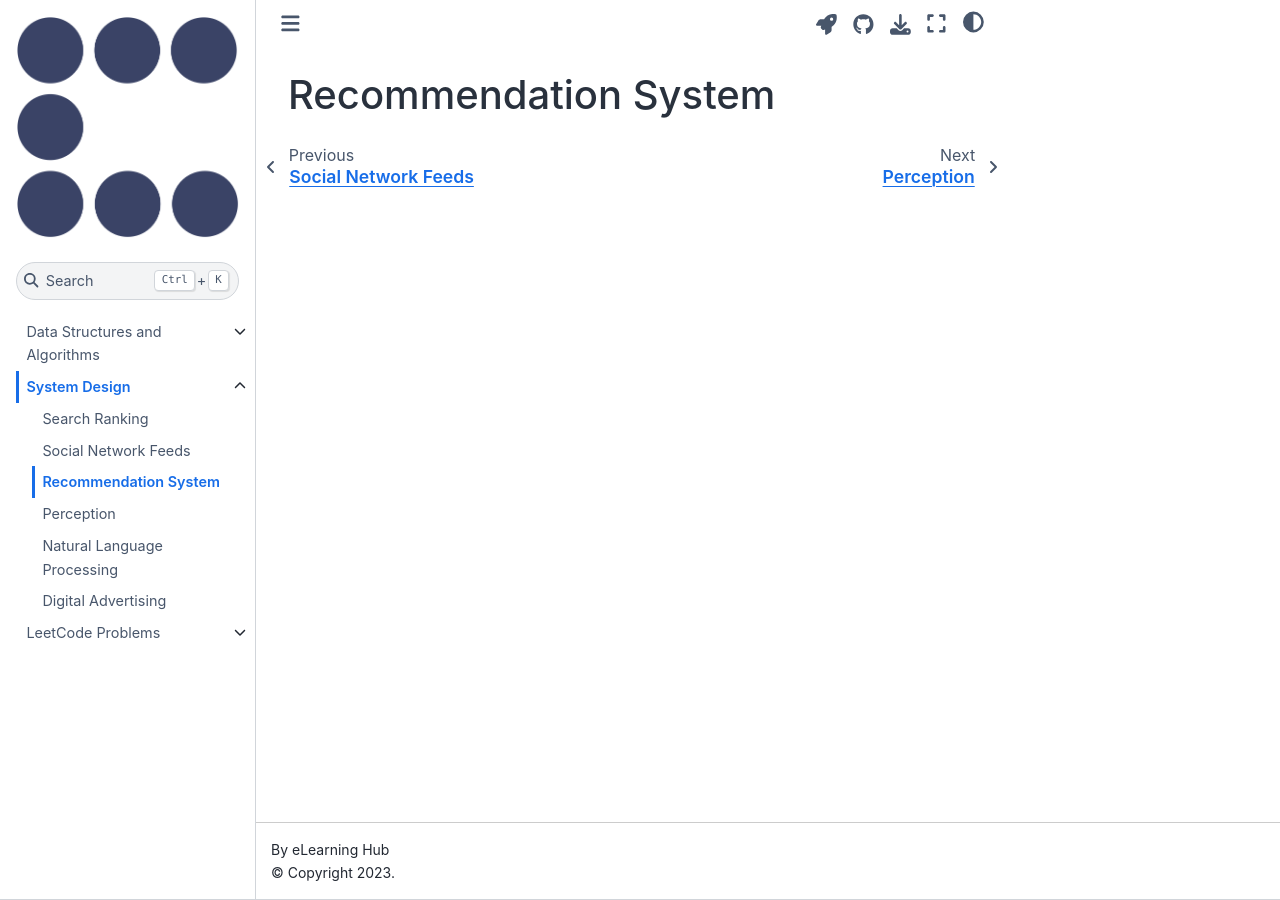
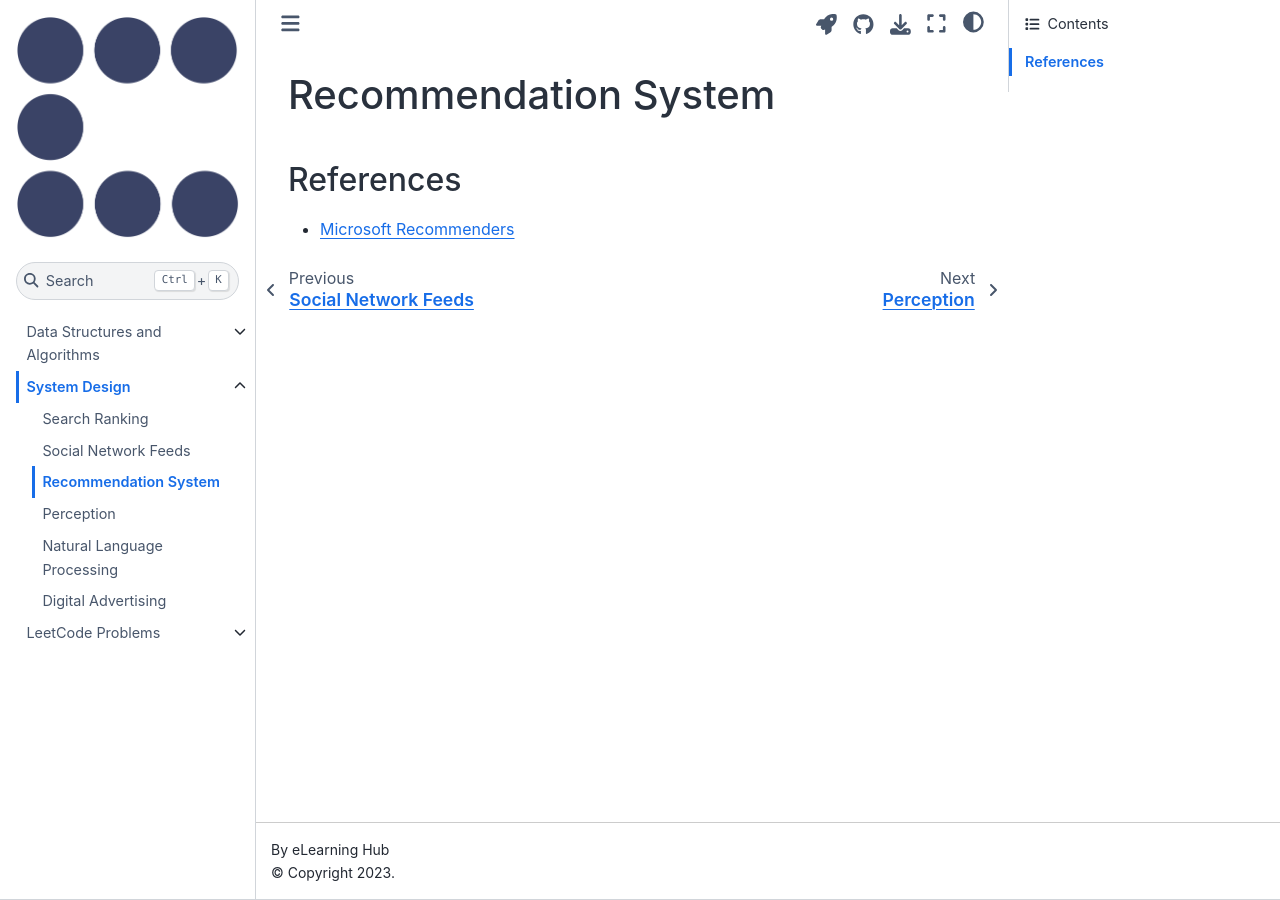
Before and after one commit to eLearningHub/Coding-Book, a Jupyter Book: the page built from system-design/recommendation.md, in a window 1280 px wide. Built offline with Jupyter Book 1.0.4 settings and Sphinx 7.4.7 and the Sphinx Book theme 1.1.4, drawn with Linux system fonts in a browser that asks for light colours.

Commit message:
Update recommendation.md

```diff
--- a/system-design/recommendation.md
+++ b/system-design/recommendation.md
@@ -13,3 +13,7 @@ kernelspec:
 
 (recommendation)=
 # Recommendation System
+
+## References
+
+* [Microsoft Recommenders](https://microsoft-recommenders.readthedocs.io/en/latest/)
```
